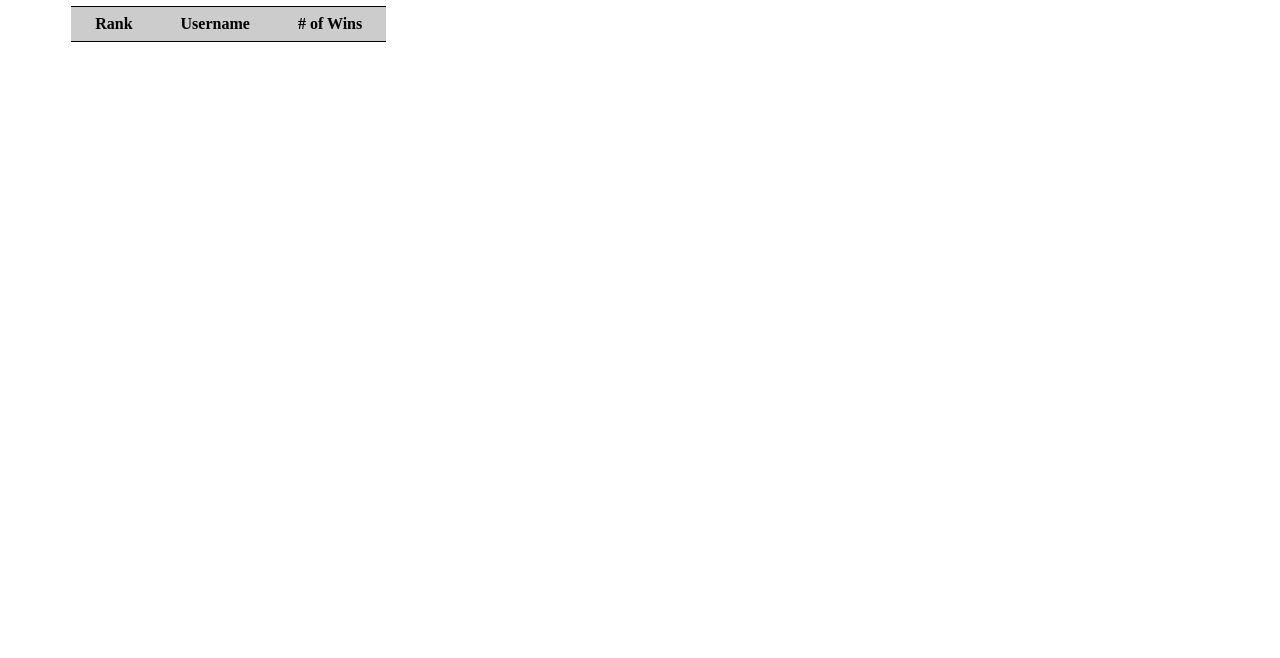
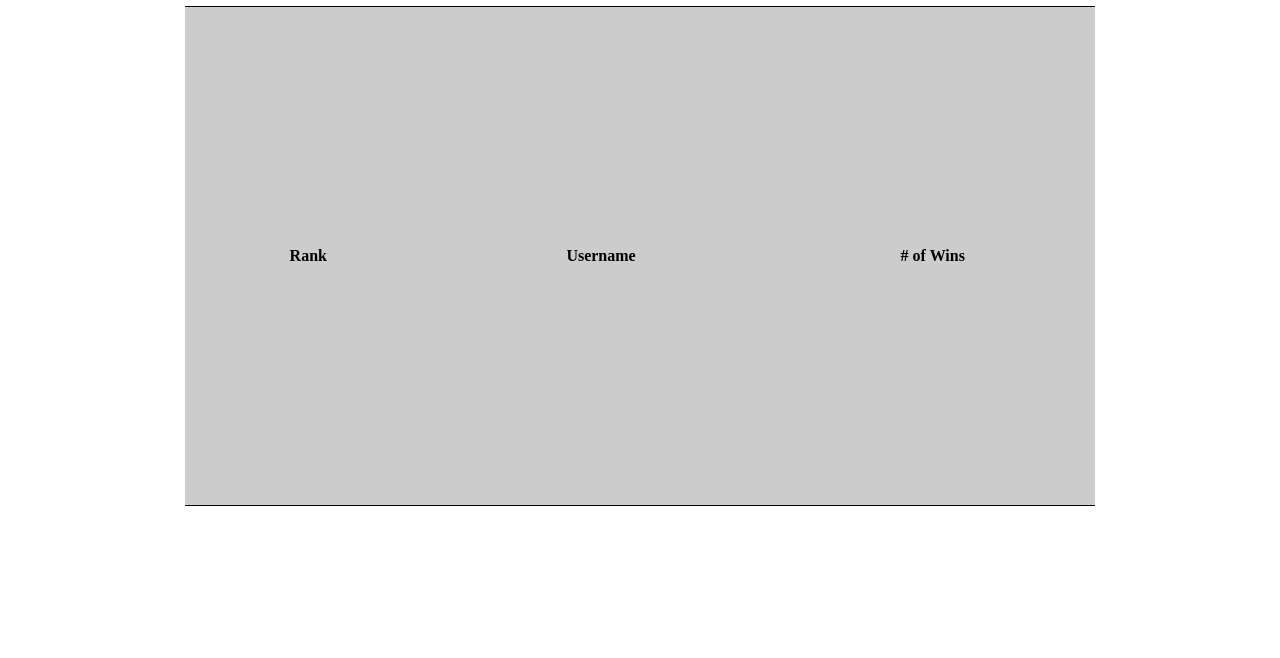
Before and after one commit to devonhackley/ticTacQuiz, a plain HTML site: page leaderboard.html in a window 1280 px wide. Shown: the part 142-800 px from the top of the page. Drawn offline with Linux system fonts and the light colour scheme.

Commit message:
added styling to table

```diff
--- a/css/style.css
+++ b/css/style.css
@@ -75,6 +75,9 @@ form {
 
 table{
   border-spacing: 0;
+  width: 80%;
+  height: 500px;
+  margin: 0px auto;
 }
 
 tr:first-child{
```
